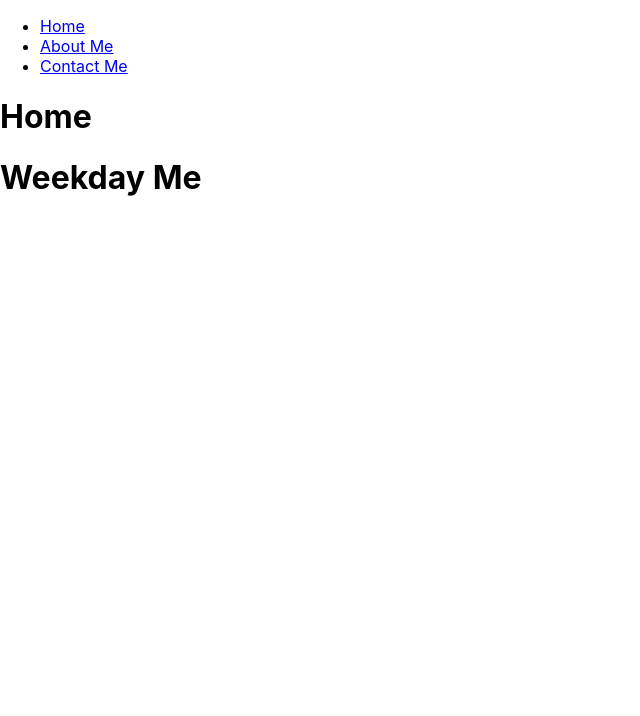
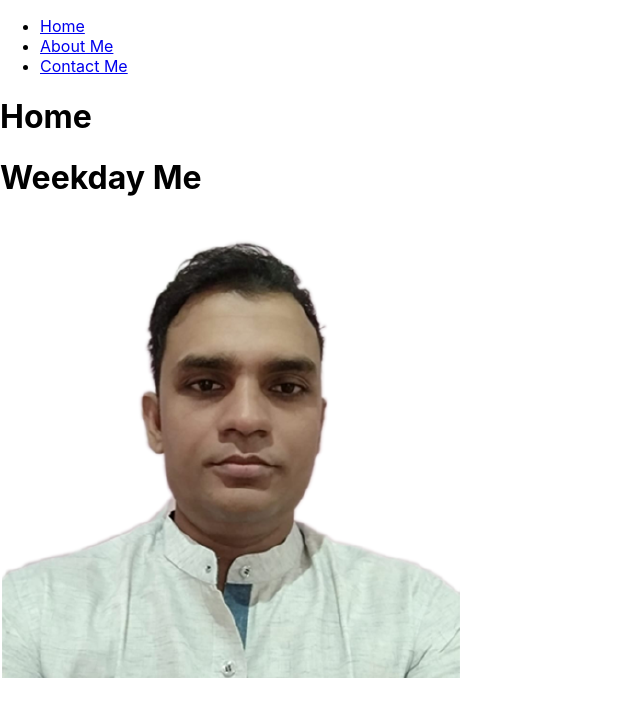
Before and after one commit to dipakmeck/learning-react, a React (Create React App) app: page / in a window 1280 px wide. Shown: the top 716 px of the page, without its empty margins (0-640 px from the left). Built offline with nearby package versions, Linux system fonts and the light colour scheme.

Commit message:
import image

```diff
--- a/src/components/Home/index.js
+++ b/src/components/Home/index.js
@@ -1,6 +1,7 @@
 import React from 'react';
 import Weekday from '../Weekday';
 import Weekend from '../Weekend';
+import dipak from '../../assets/img/dipak-makwana.png';
 
 export default function Home() {
 	const day = new Date().getDay();
@@ -8,6 +9,7 @@ export default function Home() {
 		<>
 			<h1>Home</h1>
 			{day >= 1 && day <= 5 ? <Weekday /> : <Weekend />}
+			<img src={dipak} alt='' />
 		</>
 	);
 }
```
Also changed, not shown: src/assets/img/dipak-makwana.png (added).
